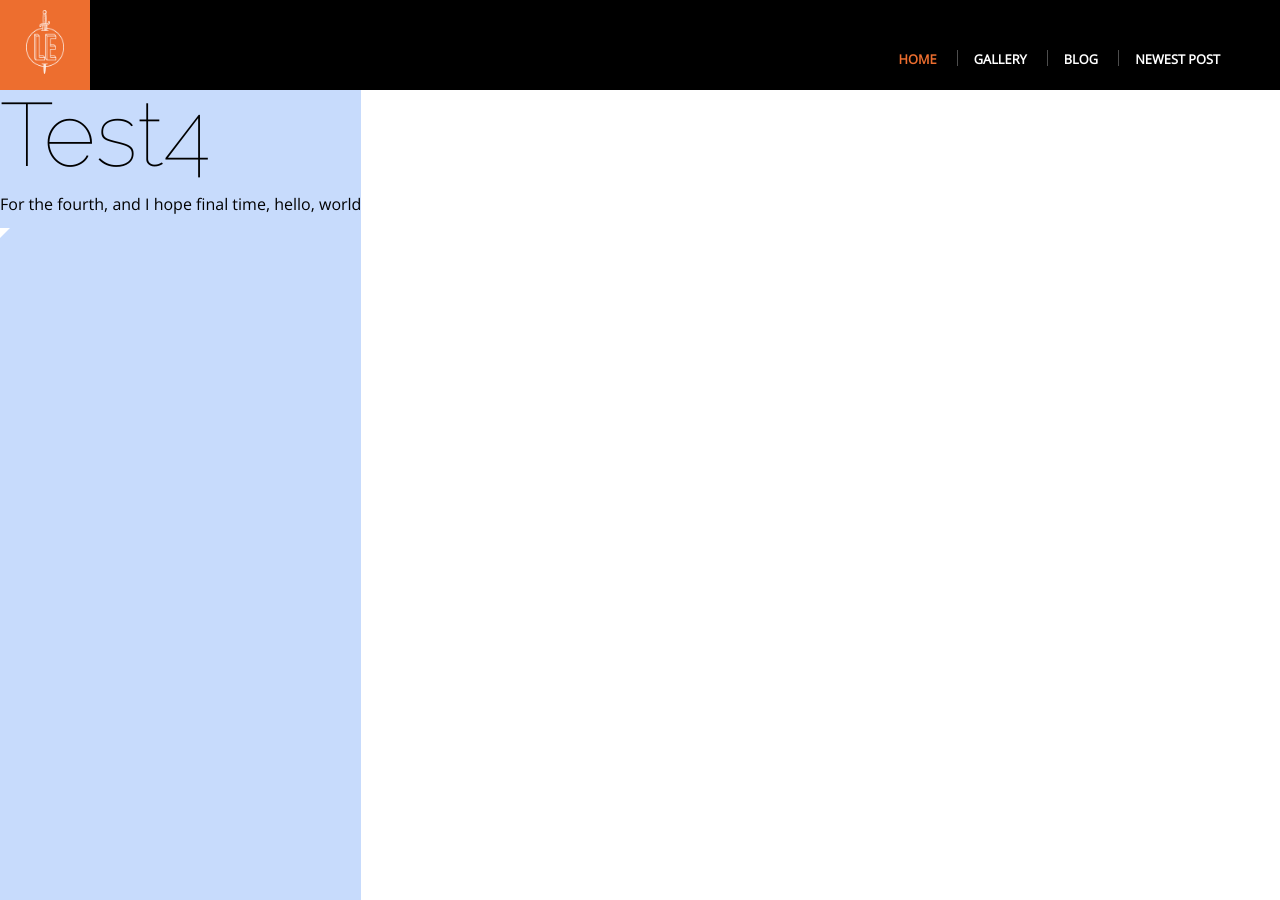
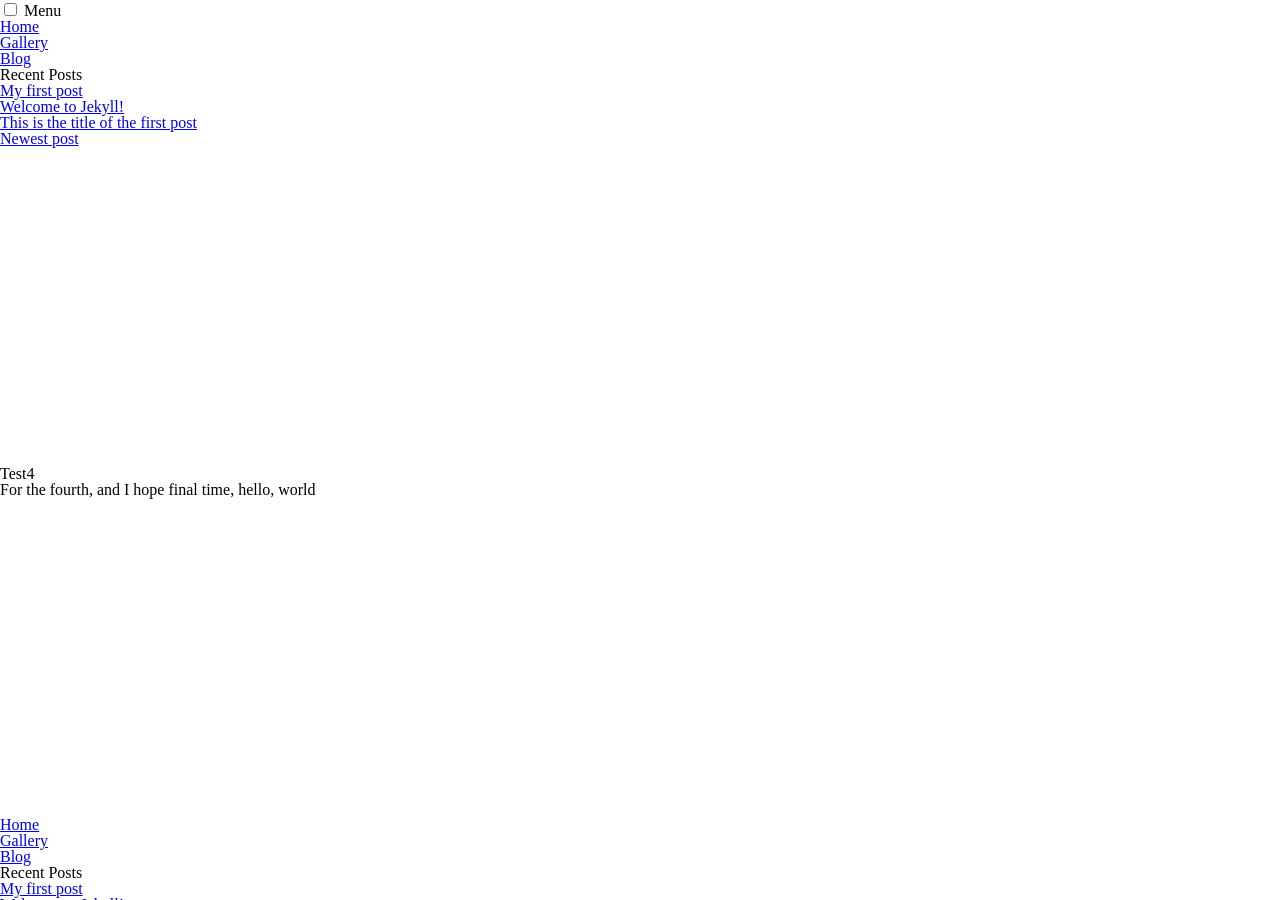
Before and after one commit to didierClin/LearnEnought-CSS, a Jekyll site: the page built from gallery/test.html, in a window 1280 px wide and 900 px high. Built offline with Jekyll 4.4.1, drawn with Linux system fonts in a browser that asks for light colours; nearby versions of some CDN libraries; library files that are not in the unit come from our copies; some of the changed text lies outside the part shown.

Commit message:
change css link file

```diff
--- a/_config.yml
+++ b/_config.yml
@@ -19,8 +19,8 @@
 #   Write an awesome description for your new site here. You can edit this
 #   line in _config.yml. It will appear in your document head meta (for
 #   Google search results) and in your feed.xml site description.
-baseurl: / # the subpath of your site, e.g. /blog
-url: https://didierclin.github.io/LearnEnought-CSS # the base hostname & protocol for your site, e.g. http://example.com
+# baseurl: / # the subpath of your site, e.g. /blog
+# url: https://didierclin.github.io/LearnEnought-CSS # the base hostname & protocol for your site, e.g. http://example.com
 # twitter_username: jekyllrb
 # github_username:  jekyll
 
--- a/_includes/head.html
+++ b/_includes/head.html
@@ -19,6 +19,6 @@
   <meta name="viewport" content="width=device-width, initial-scale=1">
   <link href="https://fonts.googleapis.com/css?family=Open+Sans|Raleway:100|Ubuntu:300" rel="stylesheet">
   <link rel="stylesheet" href="/fonts/font-awesome/css/font-awesome.min.css">
-  <link rel="stylesheet" href="/css/reset.css">
-  <link rel="stylesheet" href="/css/main.css">
+  <link rel="stylesheet" href="./css/reset.css">
+  <link rel="stylesheet" href="./css/main.css">
 </head>
```
Also changed, not shown: 10 other files.
